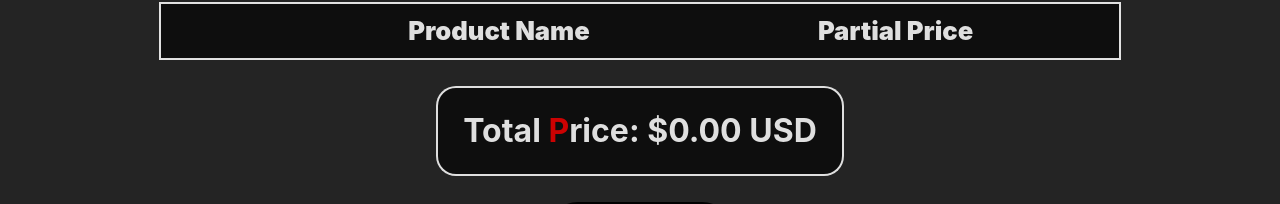
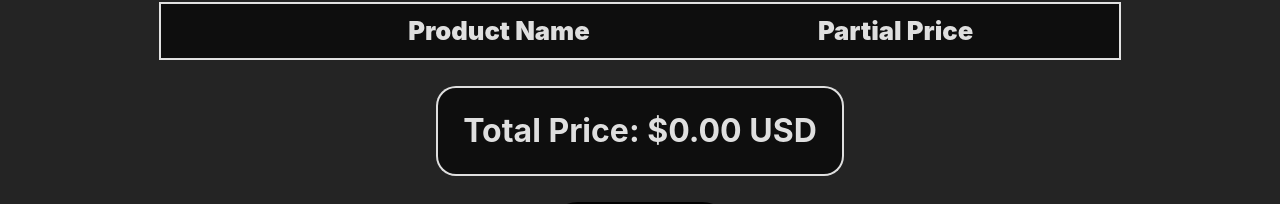
Before and after one commit to DrowAnn/Proyecto-Final-React-JS, a React (Vite) app: page /ShoppingCart in a window 1280 px wide. Shown: the part 267-471 px from the top of the page. Built offline with nearby package versions, Linux system fonts and the light colour scheme.

Commit message:
Avance 7 de Mayo 2024 Noche

```diff
--- a/src/Views/ShoppingCart/ShoppingCart.jsx
+++ b/src/Views/ShoppingCart/ShoppingCart.jsx
@@ -29,7 +29,8 @@ const ListShoppingCart = ({ addedProducts }) => {
                   Unit Price: ${parseFloat(product[0].price).toFixed(
                     2
                   )} USD <br />
-                  Amount: {product[1]}
+                  Amount:{" "}
+                  <span style={{ fontWeight: "1000" }}>{product[1]}</span>
                 </p>
               </div>
               <p style={{ textAlign: "center" }}>
@@ -84,9 +85,7 @@ const ShoppingCart = () => {
           <ListShoppingCart addedProducts={addedProducts} />
         </ul>
       </div>
-      <h1 className="priceContainer">
-        Total <span>P</span>rice: ${totalPriceCalc()} USD
-      </h1>
+      <h1 className="priceContainer">Total Price: ${totalPriceCalc()} USD</h1>
       <ButtonLink to="/Checkout" message="Ready To Pay" />
     </div>
   );
```
